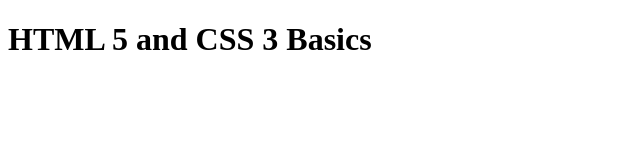
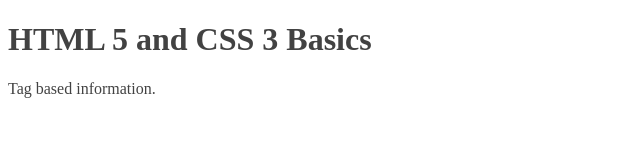
Before and after one commit to kalpeshs007/HTMLnCSS-Basics, a plain HTML site: page index.html in a window 1280 px wide. Shown: the whole page, without its empty margins (0-640 px from the left). Drawn offline with Linux system fonts and the light colour scheme.

Commit message:
new changes added

```diff
--- a/index.html
+++ b/index.html
@@ -7,6 +7,11 @@
     <link rel="stylesheet" href="style.css">
 </head>
 <body>
-    <h1>HTML 5 and CSS 3 Basics</h1>
+    <main>
+        <h1>HTML 5 and CSS 3 Basics</h1>
+    </main>
+    <aside>
+        <p>Tag based information.</p>
+    </aside>
 </body>
 </html>
--- a/style.css
+++ b/style.css
@@ -0,0 +1,3 @@
+* {
+  color: #424242;
+}
```
